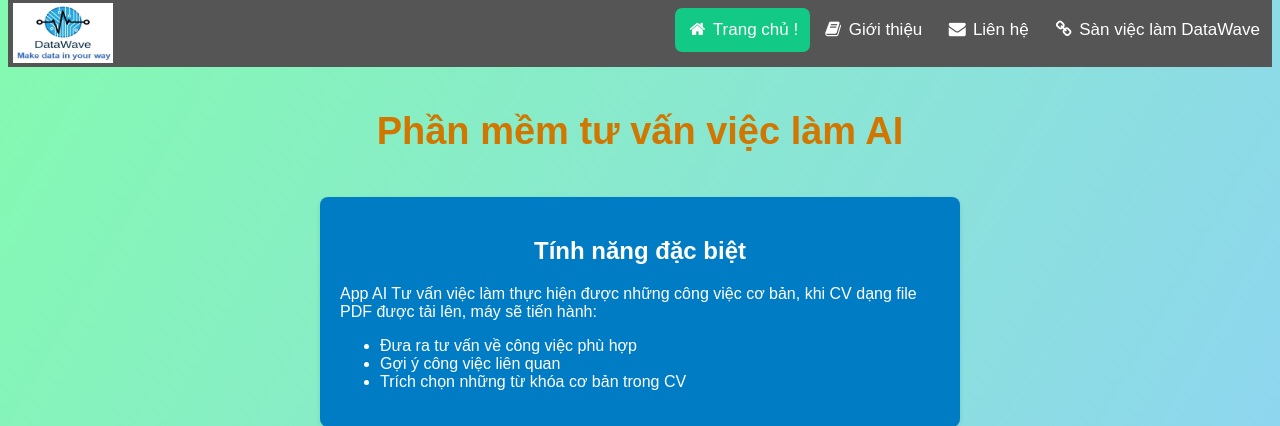
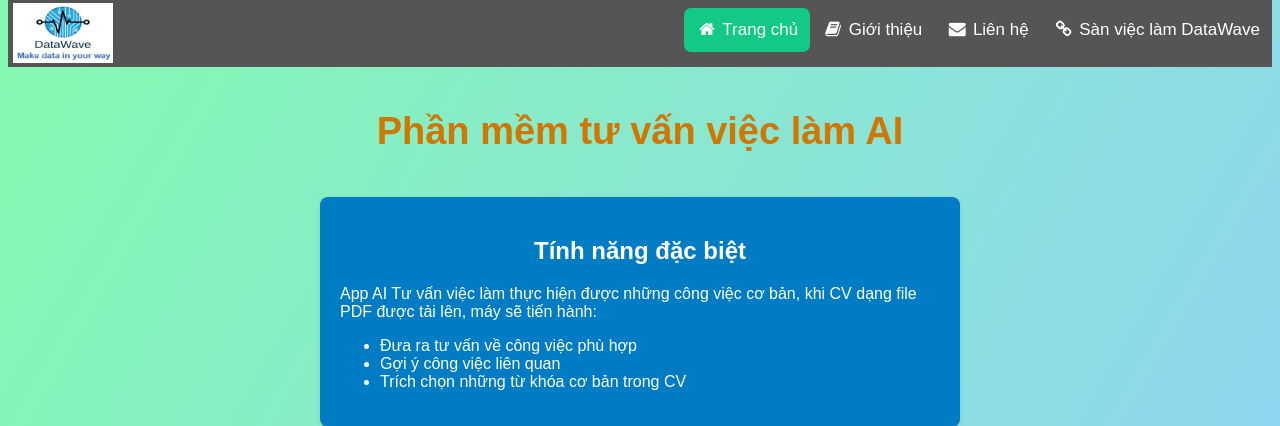
Before and after one commit to trananquan/job-recommendation, a Flask app: page / in a window 1280 px wide. Shown: the top 426 px of the page. Run offline with Flask 2, Linux system fonts and the light colour scheme; parts of the project's set-up code (start-up, migrations or seed data) failed here and were passed over.

Commit message:
Update resume.html

```diff
--- a/templates/resume.html
+++ b/templates/resume.html
@@ -54,13 +54,13 @@
 
 <!-- Load an icon library -->
 <link rel="stylesheet" href="https://cdnjs.cloudflare.com/ajax/libs/font-awesome/4.7.0/css/font-awesome.min.css">
-<div class="navbar" style="width: 100%">
+<div class="navbar">
 
      <img class="logo" src="static\logo.png" alt="Image">
     <a href="https://vieclamdatawave.com/"><i class="fa fa-fw fa-link"></i> Sàn việc làm DataWave</a>
    <a href="https://vieclamdatawave.com/contact.php"><i class="fa fa-fw fa-envelope"></i> Liên hệ</a>
   <a href="https://vieclamdatawave.com/#about"><i class="fa fa-fw fa-book"></i> Giới thiệu</a>
-  <a class="active" href="#"><i class="fa fa-fw fa-home"></i> Trang chủ !</a>
+  <a class="active" href="#"><i class="fa fa-fw fa-home"></i> Trang chủ </a>
 </div>
 
 <body>
```
